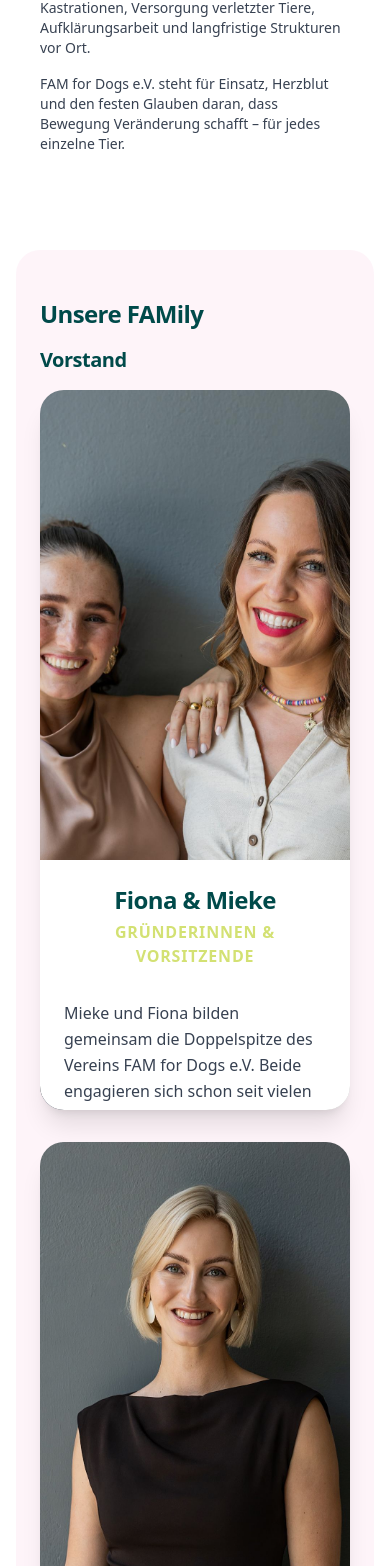
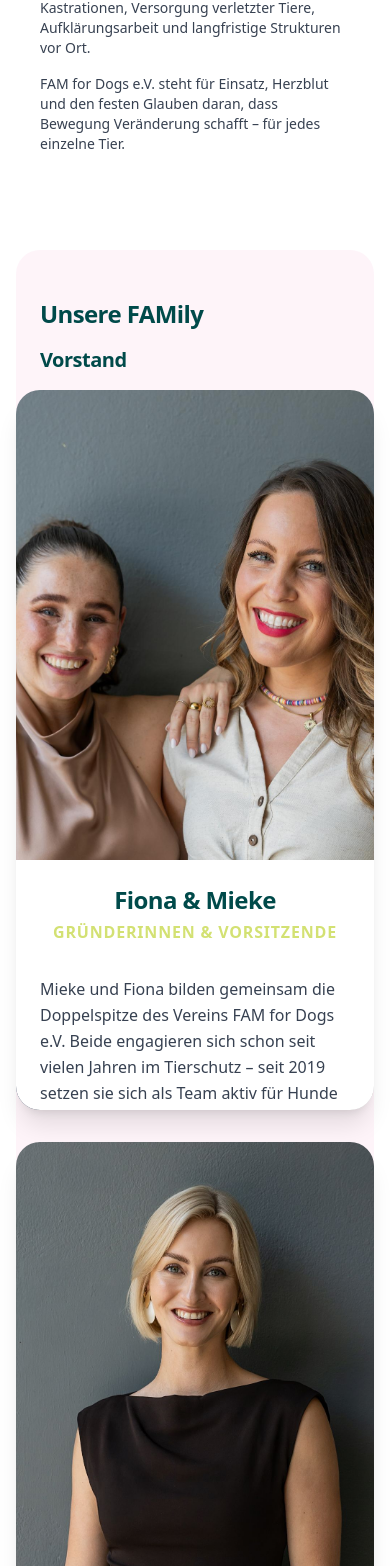
Before and after one commit to Rodriguez-Diego-web/famfordog, a React (Vite) app: page /about in a window 390 px wide. Shown: the part 6229-7795 px from the top of the page. Built offline with nearby package versions, Linux system fonts and the light colour scheme.

Commit message:
mobile update

```diff
--- a/src/index.css
+++ b/src/index.css
@@ -1,3 +1,5 @@
+@import url('https://fonts.googleapis.com/css2?family=Roboto:wght@400;500;700&display=swap');
+
 @tailwind base;
 @tailwind components;
 @tailwind utilities;
@@ -90,3 +92,18 @@
     @apply animate-image-zoom;
   }
 }
+
+html {
+  scroll-behavior: smooth;
+}
+
+/* Hide scrollbar for Chrome, Safari and Opera */
+.no-scrollbar::-webkit-scrollbar {
+    display: none;
+}
+
+/* Hide scrollbar for IE, Edge and Firefox */
+.no-scrollbar {
+    -ms-overflow-style: none;  /* IE and Edge */
+    scrollbar-width: none;  /* Firefox */
+}
--- a/src/pages/About.tsx
+++ b/src/pages/About.tsx
@@ -109,12 +109,6 @@ const About = () => {
 
   const activeMembers = [
     {
-      name: "Daze",
-      role: "Aktives Mitglied",
-      bio: "Mehr als 40 Rettungsfälle, mehr als 160 Hunde in unserem Shelter, unzählige Hunde in unserer Feeding-Runde und dir fehlt ein Name? Frag Daze! Sie hat sie alle auf dem Schirm. Jeder Hund, der noch kastriert werden muss, der verletzt ist, der plötzlich sein Futter verweigert, der plötzlich nicht auftaucht – sie bemerkt ihn und organisiert die nötige Hilfe. Ohne sie wären wir verloren. Außerdem zaubert sie aus den schlechtesten Videos, die wir aus Indonesien bekommen beeindruckende Instagram-Stories. Sie ist unersetzlich wenn es darum geht, die Hunde sichtbar zu machen.",
-      image: "Daze/WhatsApp Image 2025-03-26 at 15.08.17.jpeg"
-    },
-    {
       name: "Hanna",
       role: "Designerin",
       bio: "Mit langjähriger Erfahrung in der Werbebranche sorgt Hanna für die visuelle Identität von FAM for Dogs. Ihr Auge fürs Detail und Gespür für Gestaltung trägt unsere Botschaft und die wichtige Arbeit für den Tierschutz in die Welt.",
@@ -137,6 +131,12 @@ const About = () => {
       role: "Aktives Mitglied",
       bio: "Vanessa hat in ihrem Beruf als Personalreferentin viel mit Menschen zu tun. Ihr Herz für Tiere schlug dabei aber schon immer höher. Seit 2019 engagiert sie sich bereits ehrenamtlich in einem Hamburger Tierheim. 2024 kam dann ihre kleine Hündin Louise über den Tierschutz aus Kroatien zu ihr. Seitdem wuchs ihr Bedürfnis, sich auch für den ausländischen Tierschutz zu engagieren.",
       image: "Vanessa/1.jpg"
+    },
+    {
+      name: "Daze",
+      role: "Aktives Mitglied",
+      bio: "Mehr als 40 Rettungsfälle, mehr als 160 Hunde in unserem Shelter, unzählige Hunde in unserer Feeding-Runde und dir fehlt ein Name? Frag Daze! Sie hat sie alle auf dem Schirm. Jeder Hund, der noch kastriert werden muss, der verletzt ist, der plötzlich sein Futter verweigert, der plötzlich nicht auftaucht – sie bemerkt ihn und organisiert die nötige Hilfe. Ohne sie wären wir verloren. Außerdem zaubert sie aus den schlechtesten Videos, die wir aus Indonesien bekommen beeindruckende Instagram-Stories. Sie ist unersetzlich wenn es darum geht, die Hunde sichtbar zu machen.",
+      image: "Daze/WhatsApp Image 2025-03-26 at 15.08.17.jpeg"
     },
 
   ];
@@ -289,7 +289,7 @@ const About = () => {
                   </div>
 
                   {/* Bio */}
-                  <div className="flex-grow overflow-y-auto">
+                  <div className="flex-grow overflow-y-auto no-scrollbar">
                       <p className="text-gray-700 font-futura text-base leading-relaxed mb-6">
                         {member.bio}
                       </p>
@@ -557,23 +557,30 @@ const About = () => {
           </div>
 
           {/* Unsere FAMily */}
-          <div ref={familyRef} className="mb-12 sm:mb-16 py-12 bg-accent-pink/15 rounded-3xl px-6 sm:px-10">
+          <div ref={familyRef} className="mb-12 sm:mb-16 py-12 bg-accent-pink/15 rounded-3xl px-0 sm:px-10">
+            <div className="px-6 sm:px-0">
               <h2 className="text-2xl sm:text-3xl font-bold text-primary mb-4 sm:mb-6 font-glorious">Unsere FAMily</h2>
-
               <h3 className="text-xl font-bold text-primary mb-4 font-glorious">Vorstand</h3>
+            </div>
             {renderTeamMembers(boardMembers)}
 
+            <div className="px-6 sm:px-0">
               <h3 className="text-xl font-bold text-primary mb-4 font-glorious">Aktive Mitglieder</h3>
+            </div>
             {renderTeamMembers(activeMembers)}
 
+            <div className="px-6 sm:px-0">
               <h3 className="text-xl font-bold text-primary mb-4 font-glorious">Unser Team in Rumänien</h3>
+            </div>
             {renderTeamMembers(romaniaTeam)}
 
+            <div className="px-6 sm:px-0">
               <h3 className="text-xl font-bold text-primary mb-4 font-glorious">Unser Team vor Ort auf Lombok</h3>
+            </div>
             {renderTeamMembers(lombokTeam)}
 
             {/* Tierärzte Team auf Lombok */}
-            <div className="mb-8 sm:mb-12">
+            <div className="mb-8 sm:mb-12 px-6 sm:px-0">
               <h3 className="text-lg sm:text-xl font-semibold text-primary mb-4 sm:mb-6 font-glorious">Unser Tierärzte-Team auf Lombok</h3>
               <div className="bg-white rounded-lg shadow-lg overflow-hidden">
                 <div className="relative">
@@ -631,14 +638,16 @@ const About = () => {
               </div>
             </div>
 
+            <div className="px-6 sm:px-0">
               <JoinTeamSection />
 
-            <h3 className="text-xl font-bold text-primary mb-4 font-glorious">Ehrenamtliche Helfer</h3>
+              <h3 className="text-xl font-bold text-primary mb-4 font-glorious mt-12">Ehrenamtliche Helfer</h3>
               <p className="text-lg text-gray-700 mb-12 max-w-3xl font-futura">
                 Neben unserem Kernteam unterstützen uns viele ehrenamtliche Helfer bei unserer Arbeit.
                 Ohne ihr Engagement wäre unsere Arbeit nicht möglich. Wir sind dankbar für jeden, der
                 sich für unsere Mission einsetzt.
               </p>
+            </div>
           </div>
         </div>
       </main>
```
Lines whose indentation alone changed are shown as unchanged.
